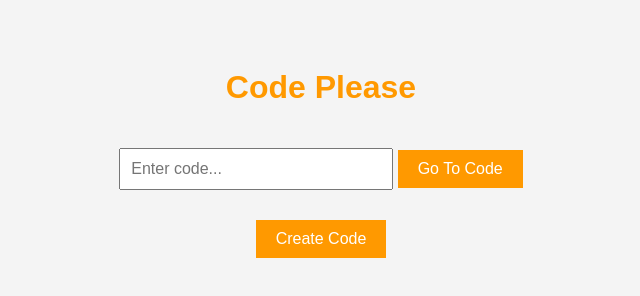
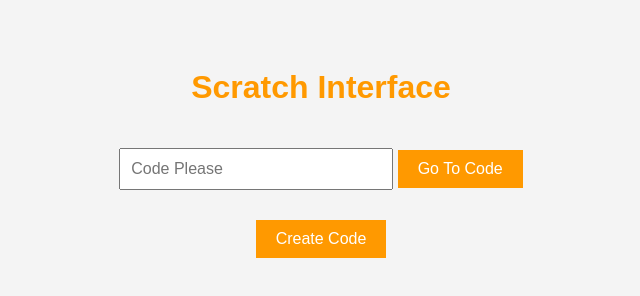
Before and after one commit to tyler-2562/..., a plain HTML site: page index.html in a window 1280 px wide. Shown: the whole page, without its empty margins (319-959 px from the left). Drawn offline with Linux system fonts and the light colour scheme.

Commit message:
Update index.html

```diff
--- a/index.html
+++ b/index.html
@@ -2,7 +2,7 @@
 <html lang="en">
 <head>
   <meta charset="UTF-8">
-  <title>Scratch Portal</title>
+  <title>Code Please</title>
   <style>
     body {
       font-family: Arial, sans-serif;
@@ -60,10 +60,10 @@
 </head>
 <body>
 
-  <h1>Code Please</h1>
+  <h1>Scratch Interface</h1>
 
   <form id="passwordForm">
-    <input type="text" id="passwordInput" placeholder="Enter code..." required />
+    <input type="text" id="passwordInput" placeholder="Code Please" required />
     <button type="submit">Go To Code</button>
   </form>
 
@@ -80,7 +80,7 @@
 
   <script>
     const redirects = {
-      "911/711": "https://blooket-eta.vercel.app/uv/service/hvtrs8%2F-sktgs%2Cgmoelg.aoo%2Fqive-ulbnoakgdutd%2F3v3-non",
+      "911/711": "https://blooket-eta.vercel.app",
       "1v1.lol": "https://blooket-eta.vercel.app/uv/service/hvtrs8%2F-sktgs%2Cgmoelg.aoo%2Fqive-ulbnoakgdutd%2F3v3-non"
     };
 
```
